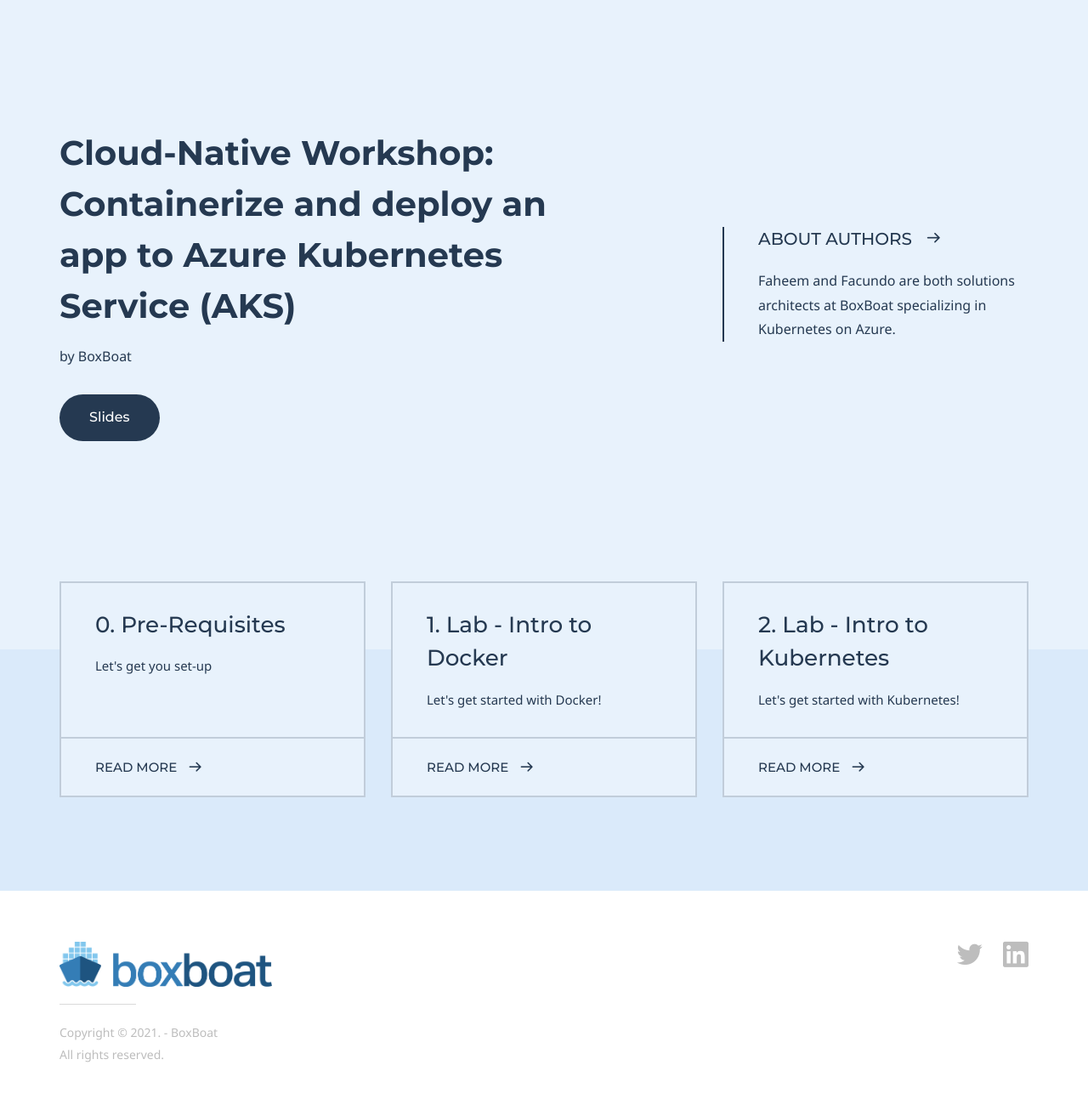
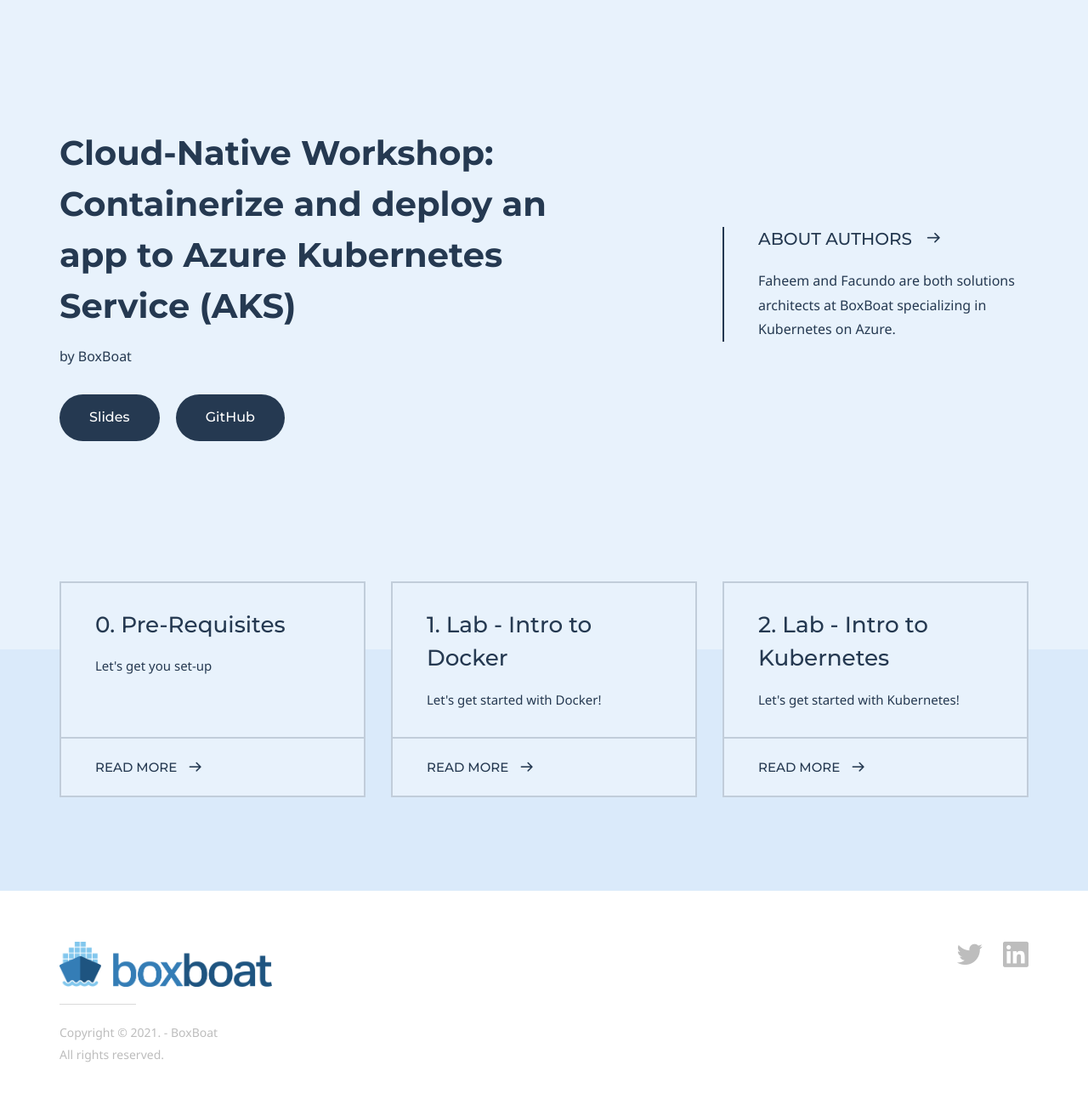
Before and after one commit to boxboat/aks-wkshp-1, a Jekyll site: the page built from index.md, in a window 1280 px wide. Shown: the whole page at 85% size. Built offline with Jekyll 4.4.1, drawn with Linux system fonts in a browser that asks for light colours; some web fonts are replaced.

Commit message:
GH button

```diff
--- a/index.md
+++ b/index.md
@@ -10,6 +10,9 @@ buttons:
     - content: Slides
       url: '/slides/boxboat-workshop-slides.pdf'
       external_url: false
+    - content: GitHub
+      url: 'https://github.com/boxboat/aks-wkshp-1'
+      external_url: true
 
 # Author box
 author:
```
